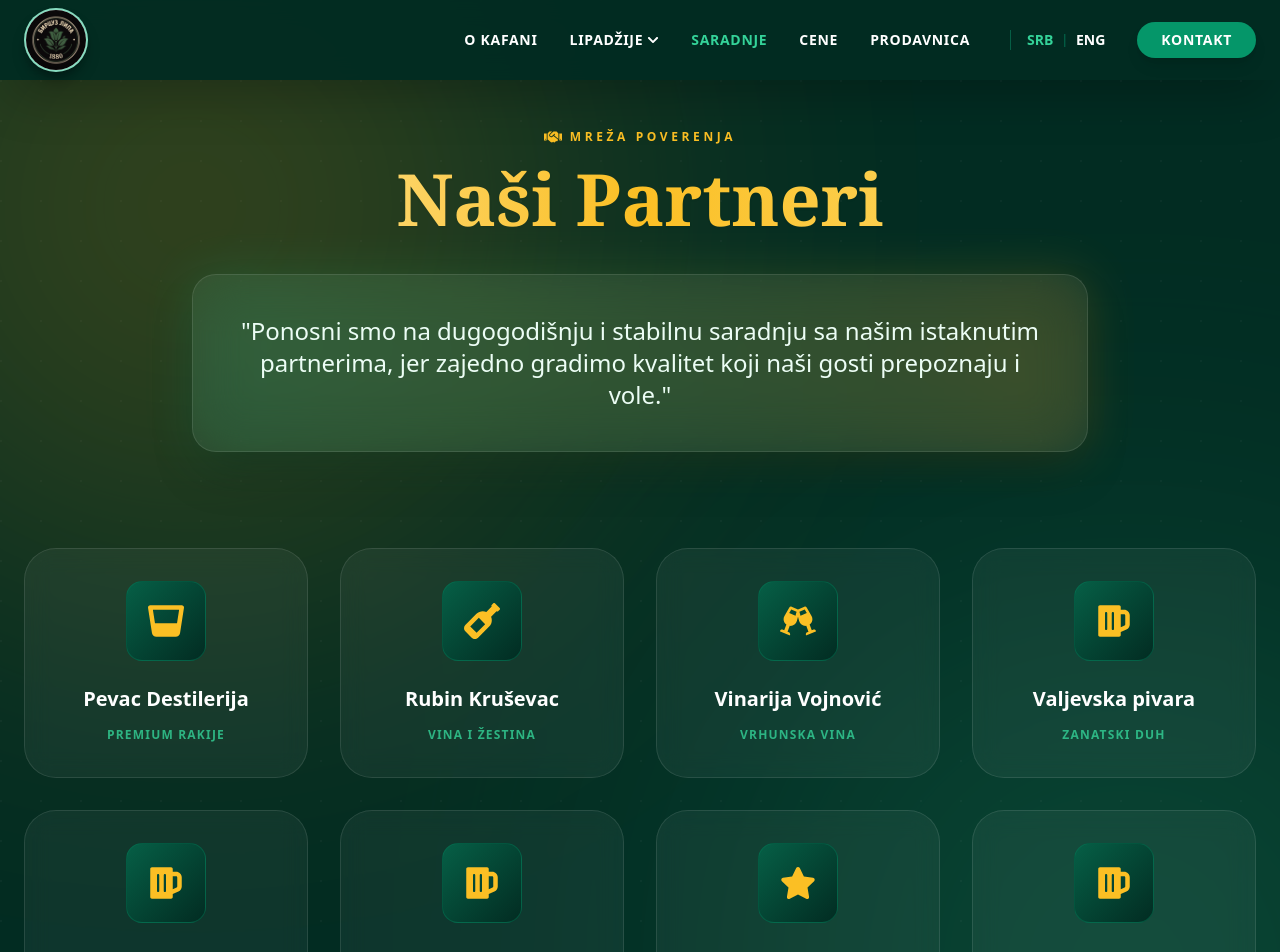
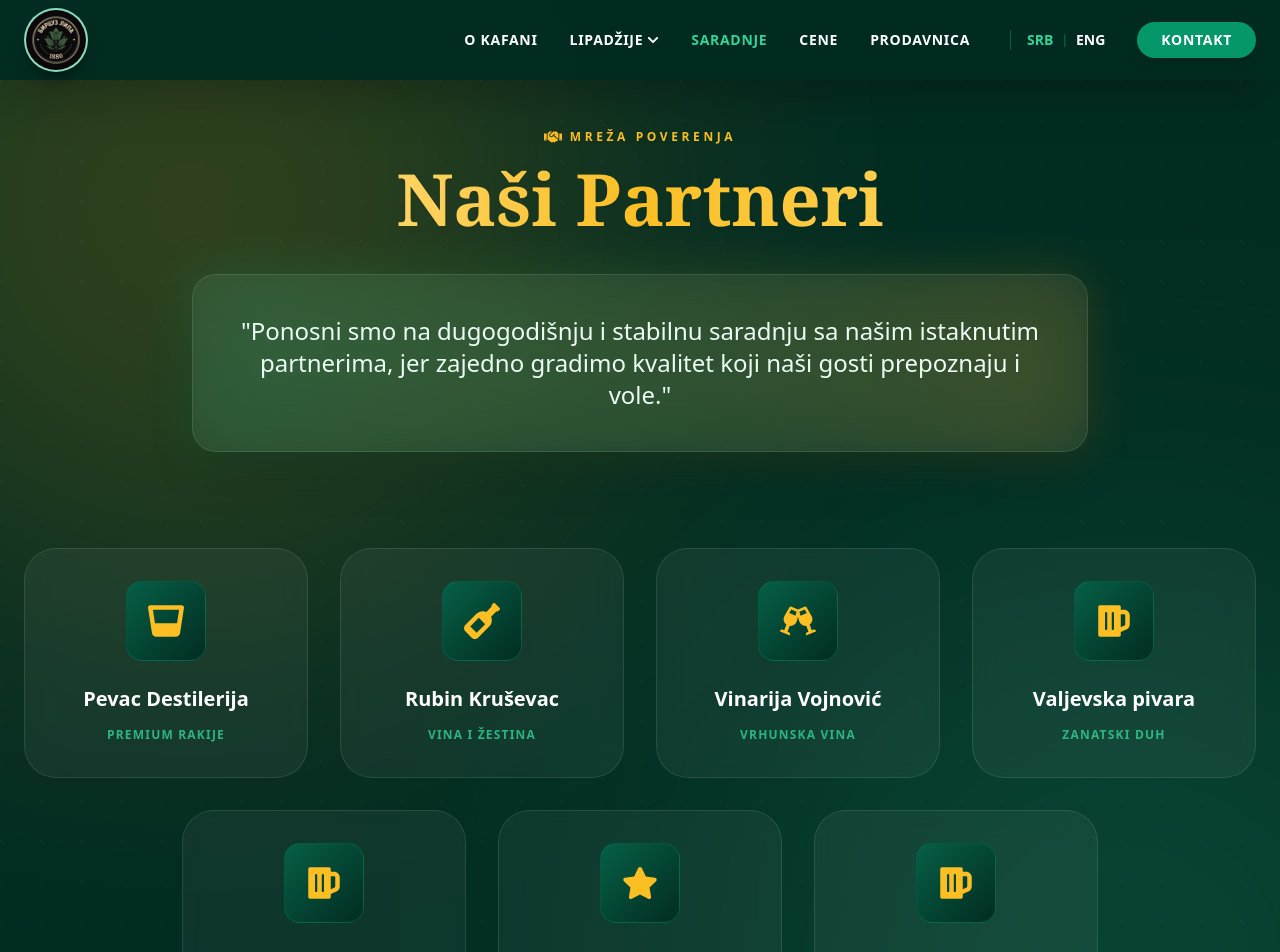
Before and after one commit to Djapedjape123/lipaBircuz, a React (Vite) app: page /saradnje in a window 1280 px wide. Shown: the top 952 px of the page. Built offline with nearby package versions, Linux system fonts and the light colour scheme.

Commit message:
bez apatinskog

```diff
--- a/src/pages/Saradnje.jsx
+++ b/src/pages/Saradnje.jsx
@@ -29,11 +29,7 @@
         icon: <FaBeer />,
         link: "https://valjevskapivara.rs/"
     },
-    {
-        id: 5,
-        icon: <FaBeer />,
-        link: "https://apatinskapivara.rs/"
-    },
+
     {
         id: 6,
         icon: <FaBeer />,
```
